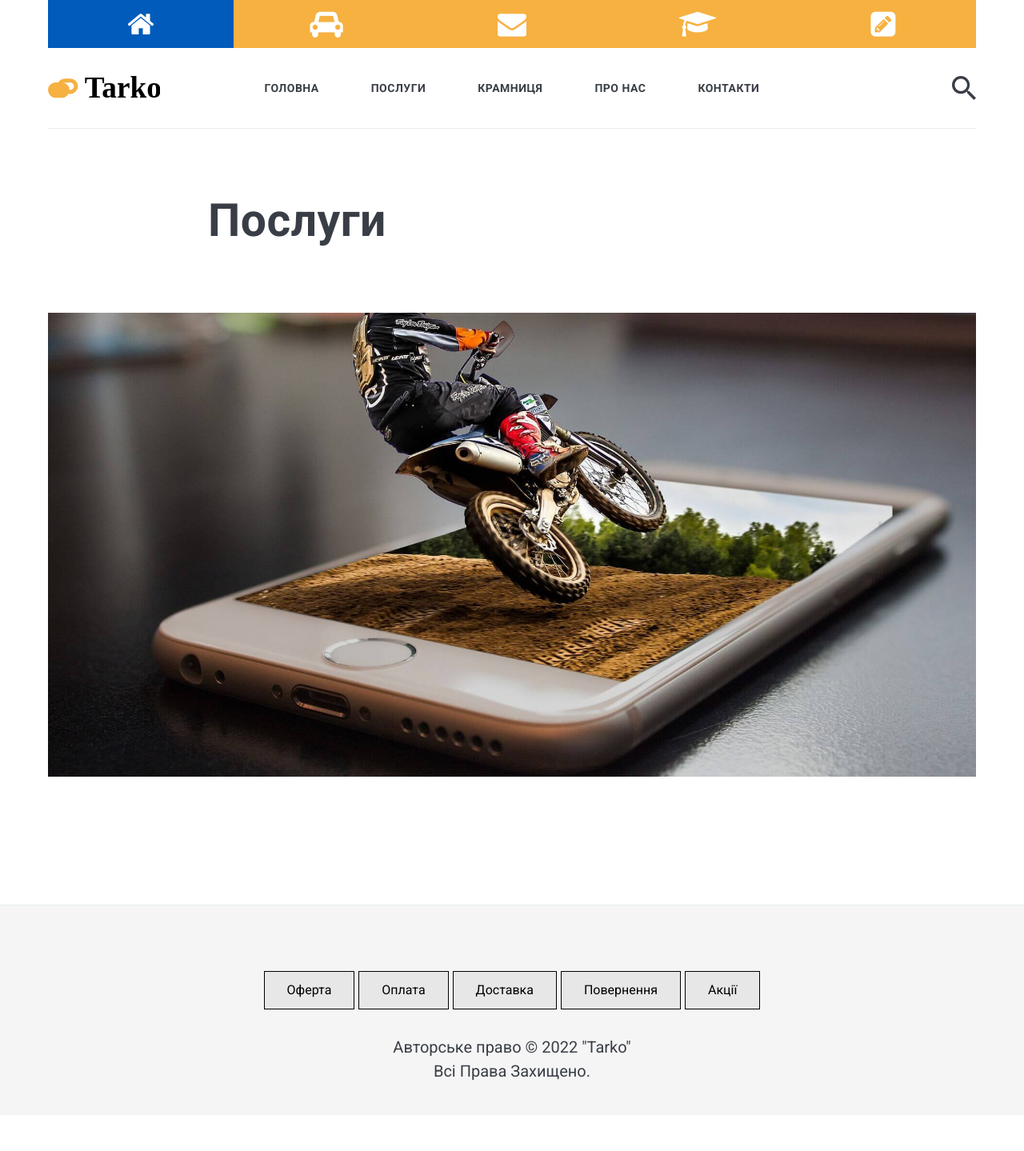
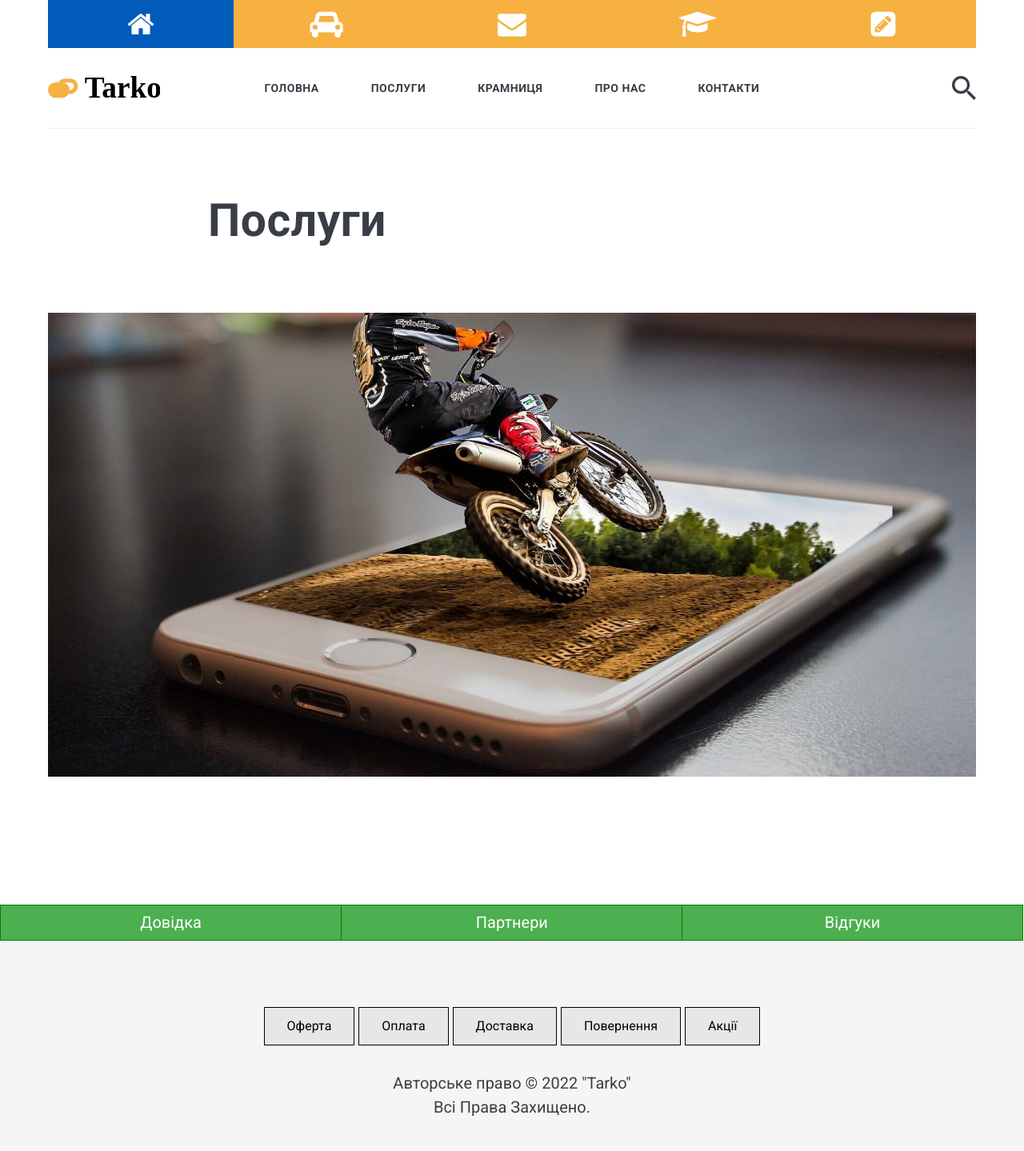
Before and after one commit to itarko/itarko.github.io, a Jekyll site: the page built from _pages/01-posluhy.md, in a window 1280 px wide. Shown: the whole page at 80% size. Built offline with Jekyll 4.4.1, drawn with Linux system fonts in a browser that asks for light colours; nearby versions of some CDN libraries; before the commit the page ends 1394 px from its top, so only the background shows below that.

Commit message:
Update footer.html

```diff
--- a/_includes/footer.html
+++ b/_includes/footer.html
@@ -1,4 +1,41 @@
 <!-- begin footer -->
+
+<!-- ThreeLowerButtons -->
+<style>
+.btn-group button {
+    background-color: #4CAF50; /* Green background */
+    border: 1px solid green; /* Green border */
+    color: white; /* White text */
+    padding: 10px 24px; /* Some padding */
+    cursor: pointer; /* Pointer/hand icon */
+    float: left; /* Float the buttons side by side */
+}
+
+/* Clear floats (clearfix hack) */
+.btn-group:after {
+    content: "";
+    clear: both;
+    display: table;
+}
+
+.btn-group button:not(:last-child) {
+    border-right: none; /* Prevent double borders */
+}
+
+/* Add a background color on hover */
+.btn-group button:hover {
+    background-color: #3e8e41;
+}
+</style>
+<body>
+<div class="btn-group" style="width:100%">
+  <button style="width:33.3%">Довідка</button>
+  <button style="width:33.3%">Партнери</button>
+  <button style="width:33.3%">Відгуки</button>
+</div>
+</body>
+<!-- ThreeLowerButtons -->
+
 <footer class="footer">
 
 <!-- BeginButtons -->
```
